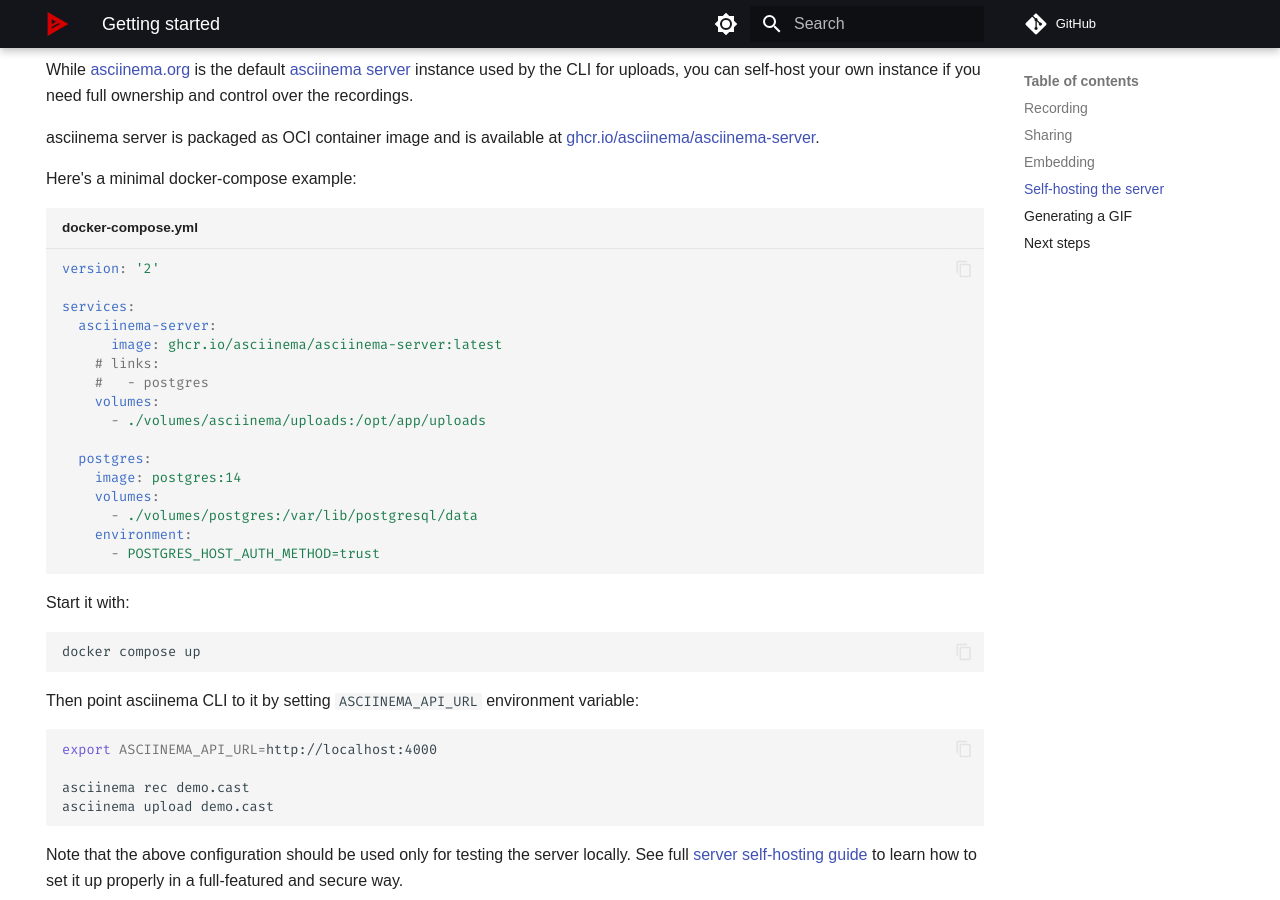
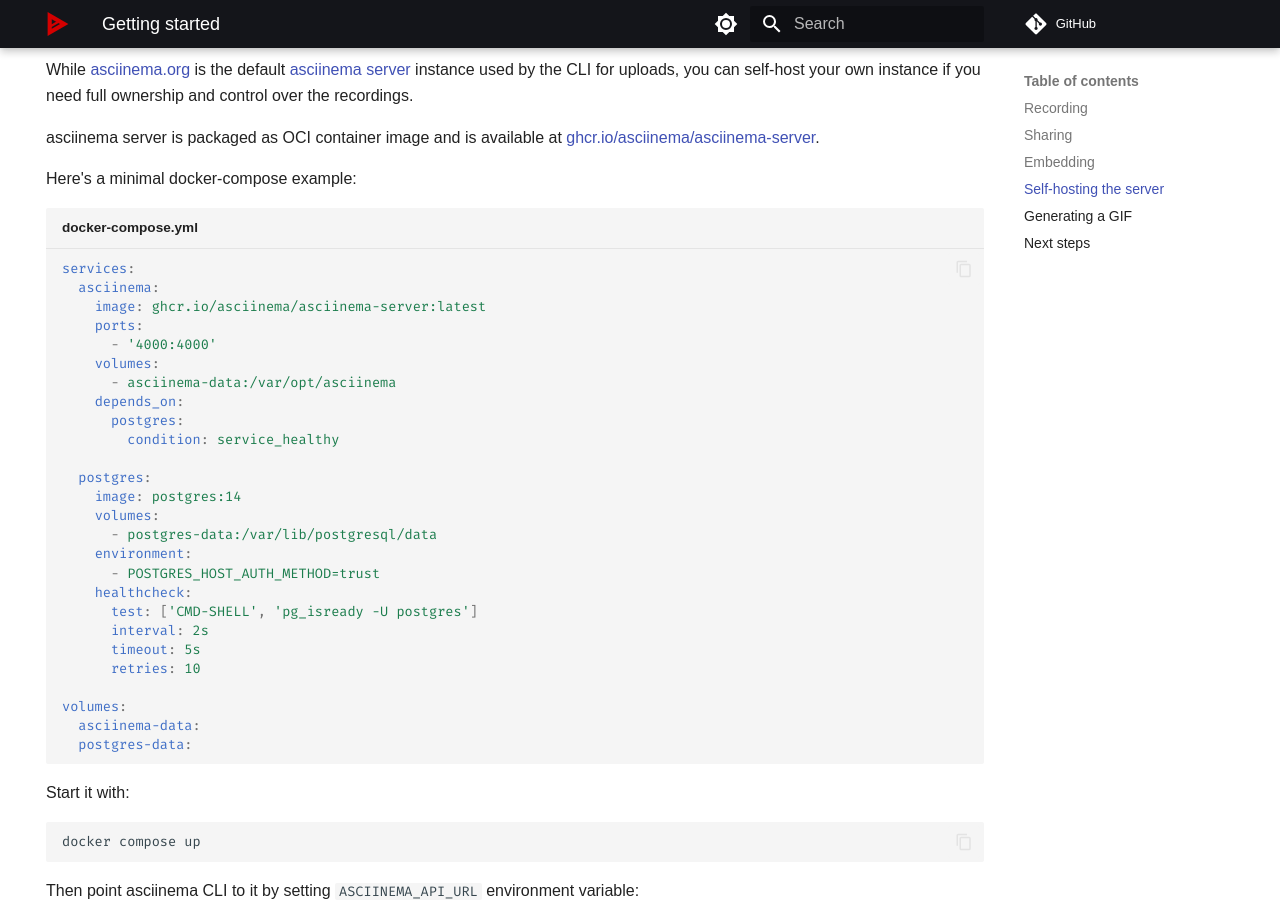
Before and after one commit to ofek/asciinema.github.io, an MkDocs documentation site: the page built from docs/getting-started.md, in a window 1280 px wide and 900 px high, scrolled down 2580 px. Built offline with MkDocs 1.6.1 and Material for MkDocs 9.7.7, drawn with Linux system fonts in a browser that asks for light colours; some web fonts are replaced; comment, search, counter and statistics services are not loaded.

Commit message:
Update docker-compose example in the getting started guide

````diff
--- a/docs/getting-started.md
+++ b/docs/getting-started.md
@@ -171,22 +171,32 @@
 Here's a minimal docker-compose example:
 
 ```yaml title="docker-compose.yml"
-version: '2'
-
 services:
-  asciinema-server:
-      image: ghcr.io/asciinema/asciinema-server:latest
-    # links:
-    #   - postgres
+  asciinema:
+    image: ghcr.io/asciinema/asciinema-server:latest
+    ports:
+      - '4000:4000'
     volumes:
-      - ./volumes/asciinema/uploads:/opt/app/uploads
+      - asciinema-data:/var/opt/asciinema
+    depends_on:
+      postgres:
+        condition: service_healthy
 
   postgres:
     image: postgres:14
     volumes:
-      - ./volumes/postgres:/var/lib/postgresql/data
+      - postgres-data:/var/lib/postgresql/data
     environment:
       - POSTGRES_HOST_AUTH_METHOD=trust
+    healthcheck:
+      test: ['CMD-SHELL', 'pg_isready -U postgres']
+      interval: 2s
+      timeout: 5s
+      retries: 10
+
+volumes:
+  asciinema-data:
+  postgres-data:
 ```
 
 Start it with:
@@ -206,7 +216,7 @@
 ```
 
 Note that the above configuration should be used only for testing the server
-locally.  See full [server self-hosting
+locally. See full [server self-hosting
 guide](manual/server/self-hosting/index.md) to learn how to set it up properly
 in a full-featured and secure way.
 
````
